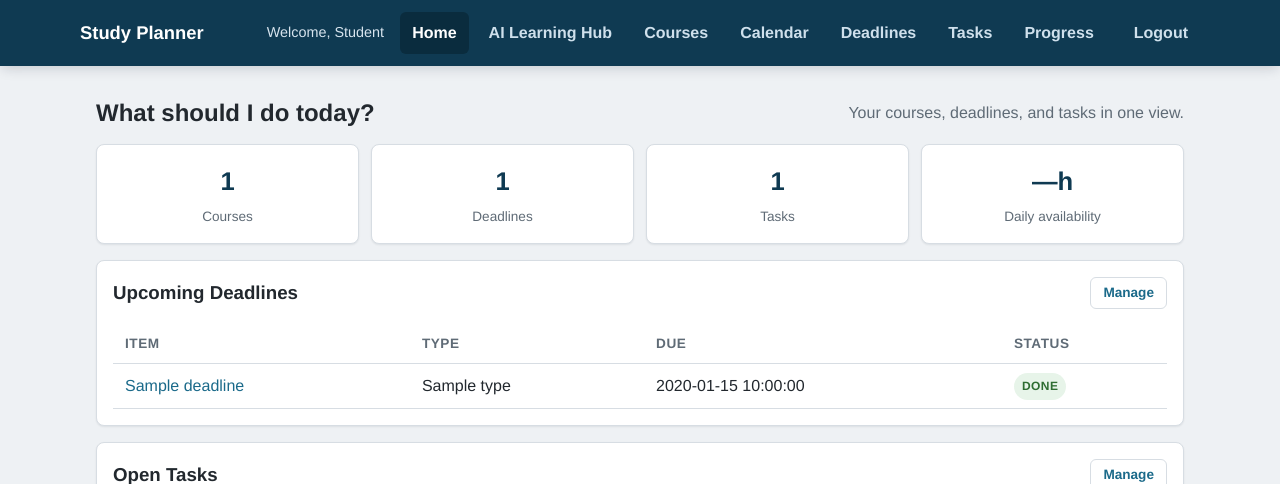
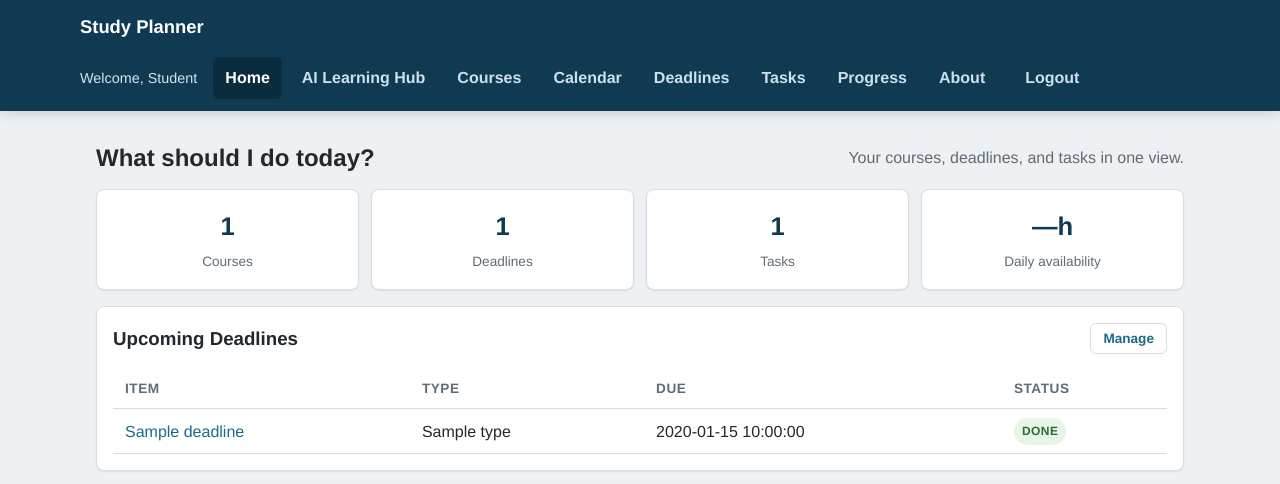
Before and after one commit to eaddodankwhak/Study-Planner, a Flask app: template Frontend/templates/index.html in a window 1280 px wide. Shown: the top 484 px of the page. Run offline with Flask 3, Linux system fonts and the light colour scheme; the template is opened without the code that fills it: most values are stand-ins (such as "Sample title", 1, 10 or a date in 2020).

Commit message:
Add About link to header nav across all pages

```diff
--- a/Frontend/templates/calendar.html
+++ b/Frontend/templates/calendar.html
@@ -19,6 +19,7 @@
                     <a class="nav-bar__link" href="{{ url_for('deadlines') }}">Deadlines</a>
                     <a class="nav-bar__link" href="{{ url_for('task') }}">Tasks</a>
                     <a class="nav-bar__link" href="{{ url_for('progress') }}">Progress</a>
+                    <a class="nav-bar__link" href="{{ url_for('about') }}">About</a>
                 </nav>
                 <a class="nav-bar__link" href="{{ url_for('logout') }}">Logout</a>
             </div>
--- a/Frontend/templates/course_detail.html
+++ b/Frontend/templates/course_detail.html
@@ -19,6 +19,7 @@
                     <a class="nav-bar__link" href="{{ url_for('deadlines') }}">Deadlines</a>
                     <a class="nav-bar__link" href="{{ url_for('task') }}">Tasks</a>
                     <a class="nav-bar__link" href="{{ url_for('progress') }}">Progress</a>
+                    <a class="nav-bar__link" href="{{ url_for('about') }}">About</a>
                 </nav>
                 <a class="nav-bar__link" href="{{ url_for('logout') }}">Logout</a>
             </div>
--- a/Frontend/templates/courses.html
+++ b/Frontend/templates/courses.html
@@ -19,6 +19,7 @@
                     <a class="nav-bar__link" href="{{ url_for('deadlines') }}">Deadlines</a>
                     <a class="nav-bar__link" href="{{ url_for('task') }}">Tasks</a>
                     <a class="nav-bar__link" href="{{ url_for('progress') }}">Progress</a>
+                    <a class="nav-bar__link" href="{{ url_for('about') }}">About</a>
                 </nav>
                 <a class="nav-bar__link" href="{{ url_for('logout') }}">Logout</a>
             </div>
--- a/Frontend/templates/deadline_detail.html
+++ b/Frontend/templates/deadline_detail.html
@@ -19,6 +19,7 @@
                     <a class="nav-bar__link nav-bar__link--active" href="{{ url_for('deadlines') }}">Deadlines</a>
                     <a class="nav-bar__link" href="{{ url_for('task') }}">Tasks</a>
                     <a class="nav-bar__link" href="{{ url_for('progress') }}">Progress</a>
+                    <a class="nav-bar__link" href="{{ url_for('about') }}">About</a>
                 </nav>
                 <a class="nav-bar__link" href="{{ url_for('logout') }}">Logout</a>
             </div>
--- a/Frontend/templates/deadlines.html
+++ b/Frontend/templates/deadlines.html
@@ -19,6 +19,7 @@
                     <a class="nav-bar__link nav-bar__link--active" href="{{ url_for('deadlines') }}">Deadlines</a>
                     <a class="nav-bar__link" href="{{ url_for('task') }}">Tasks</a>
                     <a class="nav-bar__link" href="{{ url_for('progress') }}">Progress</a>
+                    <a class="nav-bar__link" href="{{ url_for('about') }}">About</a>
                 </nav>
                 <a class="nav-bar__link" href="{{ url_for('logout') }}">Logout</a>
             </div>
--- a/Frontend/templates/index.html
+++ b/Frontend/templates/index.html
@@ -20,6 +20,7 @@
                     <a class="nav-bar__link" href="{{ url_for('deadlines') }}">Deadlines</a>
                     <a class="nav-bar__link" href="{{ url_for('task') }}">Tasks</a>
                     <a class="nav-bar__link" href="{{ url_for('progress') }}">Progress</a>
+                    <a class="nav-bar__link" href="{{ url_for('about') }}">About</a>
                 </nav>
                 <a class="nav-bar__link" href="{{ url_for('logout') }}">Logout</a>
             </div>
--- a/Frontend/templates/task.html
+++ b/Frontend/templates/task.html
@@ -20,6 +20,7 @@
                     <a class="nav-bar__link" href="{{ url_for('deadlines') }}">Deadlines</a>
                     <a class="nav-bar__link nav-bar__link--active" href="{{ url_for('task') }}">Tasks</a>
                     <a class="nav-bar__link" href="{{ url_for('progress') }}">Progress</a>
+                    <a class="nav-bar__link" href="{{ url_for('about') }}">About</a>
                 </nav>
                 <a class="nav-bar__link" href="{{ url_for('logout') }}">Logout</a>
             </div>
```
